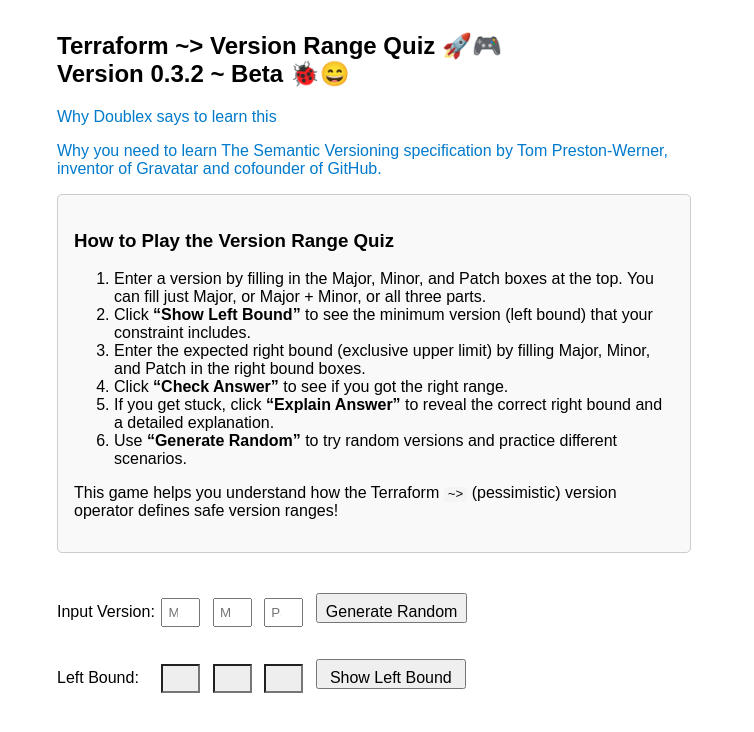
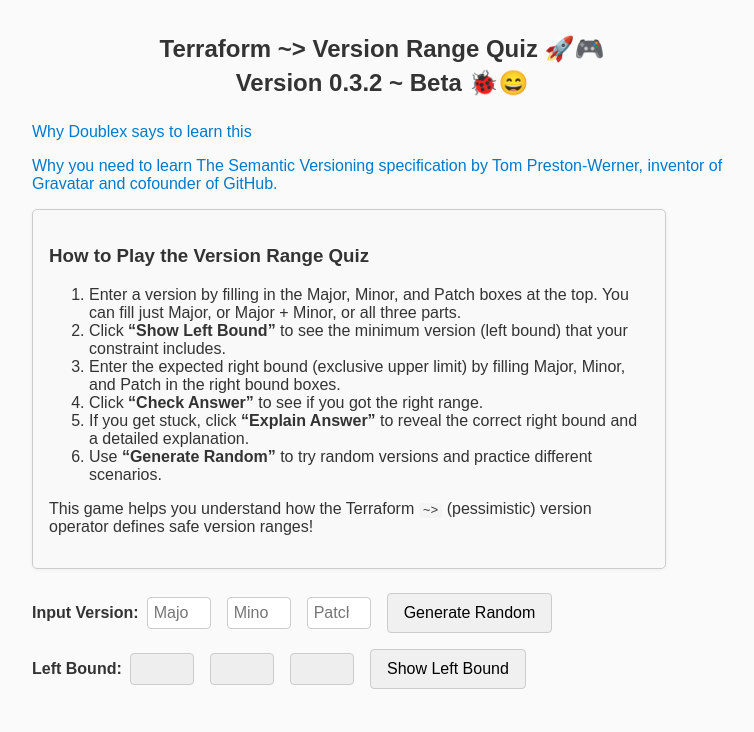
Before and after one commit to nightraider007/TerraformSemanticVer, a plain HTML site: page index.html in a window 1280 px wide. Shown: the whole page, without its empty margins (258-1012 px from the left). Drawn offline with Linux system fonts and the light colour scheme.

Commit message:
Update index.html

```diff
--- a/index.html
+++ b/index.html
@@ -5,36 +5,151 @@
 <meta name="viewport" content="width=device-width, initial-scale=1" />
 <title>Terraform ~&gt; Version Range Quiz - Version 0.3.2 ~ Beta</title>
 <style>
-  body { font-family: Arial, sans-serif; max-width: 650px; margin: 2rem auto; }
-  label { display: block; margin: 0.5rem 0 0.2rem; }
-  input[type="number"] { width: 25px; padding: 5px; margin-right: 8px; }
-  input[readonly] { background: #eee; }
-  button { margin-top: 1rem; padding: 0.5rem 1rem; }
-  .result { margin-top: 1rem; font-weight: bold; }
-  .explanation { margin-top: 1rem; font-style: italic; color: #444; white-space: pre-wrap; }
-  .row { margin-bottom: 1rem; }
-  .inline-label { display: inline-block; width: 100px; }
-  code { background: #f4f4f4; padding: 0 4px; border-radius: 3px; }
-  a { color: #007acc; text-decoration: none; }
-  a:hover { text-decoration: underline; }
+  body {
+    font-family: Arial, sans-serif;
+    max-width: 700px;
+    margin: 2rem auto;
+    padding: 0 1rem;
+    background: #fafafa;
+    color: #333;
+  }
+
+  h2 {
+    text-align: center;
+    margin-bottom: 1.5rem;
+    line-height: 1.4;
+  }
+
+  section {
+    background: #fefefe;
+    border: 1px solid #ccc;
+    padding: 1rem;
+    border-radius: 6px;
+    box-shadow: 0 1px 4px rgba(0, 0, 0, 0.05);
+    margin-bottom: 2rem;
+  }
+
+  label {
+    display: block;
+    margin: 0.5rem 0 0.2rem;
+  }
+
+  input[type="number"] {
+    width: 50px; /* enough for 3-digit numbers */
+    padding: 6px;
+    margin-right: 8px;
+    font-size: 1rem;
+    text-align: center;
+    border: 1px solid #ccc;
+    border-radius: 4px;
+    transition: border-color 0.2s;
+  }
+
+  input[type="number"]:focus {
+    border-color: #007acc;
+    outline: none;
+  }
+
+  input[readonly] {
+    background: #eee;
+  }
+
+  button {
+    padding: 0.5rem 1rem;
+    font-size: 1rem;
+    border: 1px solid #ccc;
+    border-radius: 4px;
+    background: #f0f0f0;
+    cursor: pointer;
+    transition: background 0.2s ease;
+  }
+
+  button:hover {
+    background: #e0e0e0;
+  }
 
   .full-width {
-  width: 100%;
-  display: block;
-  margin-top: 10px;
-  padding: 10px;
-  font-size: 1rem;
-}
-  /* Uniform button width for inline buttons */
-.row button:not(.full-width) {
-  min-width: 150px;
-  height: 30px;
-  padding: 0.5rem;
-  font-size: 1rem;
-  box-sizing: border-box;
-}
+    width: 100%;
+    display: block;
+    margin-top: 10px;
+    padding: 12px;
+    font-size: 1rem;
+    background: #007acc;
+    color: white;
+    border: none;
+    border-radius: 4px;
+  }
 
+  .full-width:hover {
+    background: #005f99;
+  }
+
+  .row {
+    display: flex;
+    flex-wrap: wrap;
+    align-items: center;
+    margin-bottom: 1rem;
+    gap: 0.5rem;
+  }
+
+  .inline-label {
+    min-width: 90px;
+    font-weight: bold;
+  }
+
+  .result {
+    margin-top: 1rem;
+    font-weight: bold;
+  }
+
+  .explanation {
+    margin-top: 1rem;
+    font-style: italic;
+    color: #444;
+    white-space: pre-wrap;
+  }
+
+  code {
+    background: #f4f4f4;
+    padding: 0 4px;
+    border-radius: 3px;
+  }
+
+  a {
+    color: #007acc;
+    text-decoration: none;
+  }
+
+  a:hover {
+    text-decoration: underline;
+  }
+
+  /* Buttons inside .row but not full-width */
+  .row button:not(.full-width) {
+    min-width: 140px;
+    height: 40px;
+    box-sizing: border-box;
+    flex-shrink: 0;
+  }
+
+  /* Mobile responsiveness */
+  @media (max-width: 600px) {
+    .row {
+      flex-direction: column;
+      align-items: flex-start;
+    }
+
+    .row input,
+    .row button {
+      width: 100%;
+    }
+
+    .inline-label {
+      width: 100%;
+    }
+  }
 </style>
+
 </head>
 <body>
 <h2>
```
